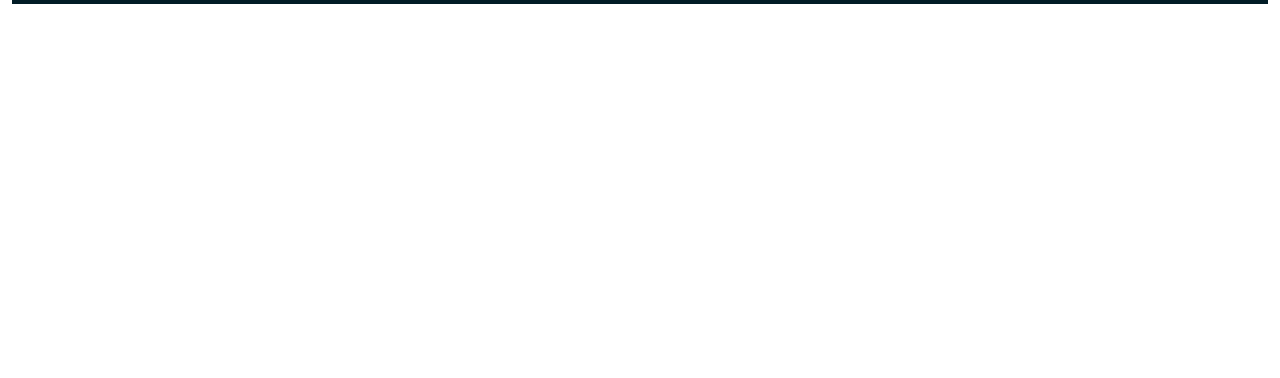
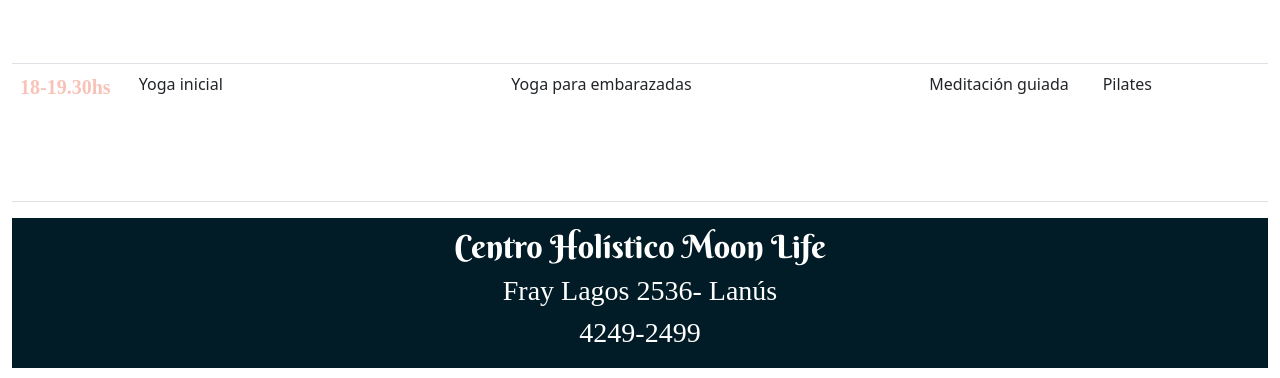
Before and after one commit to MariaPorpora/TERCERAENTREGA, a plain HTML site: page pages/talleres.html in a window 1280 px wide. Shown: the part 646-1024 px from the top of the page. Before the commit the page ends 800 px from the top, so only its background shows below. Drawn offline with nearby package versions, Linux system fonts and the light colour scheme.

Commit message:
aumente el alto de la tabla en talleres

```diff
--- a/assets/scss/_talleres.scss
+++ b/assets/scss/_talleres.scss
@@ -22,6 +22,9 @@
 
 }
 
+.tablaclases{
+  height: 600px;
+}
 
 tr th{
     color:$colorprimario;
--- a/pages/talleres.html
+++ b/pages/talleres.html
@@ -50,7 +50,7 @@
  </div>
 
     <main>
-    <table class="table">
+    <table class="table tablaclases">
         <thead>
           <tr>
             <th scope="col">Horarios</th>
```
Also changed, not shown: assets/css/style.css, 1 other file.
